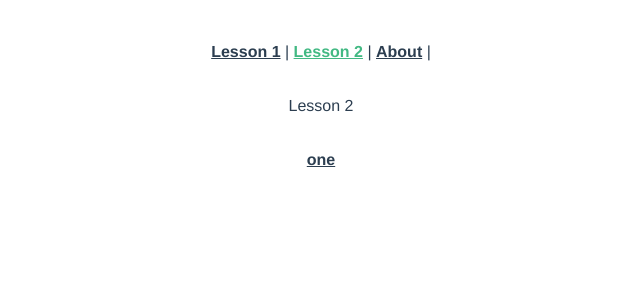
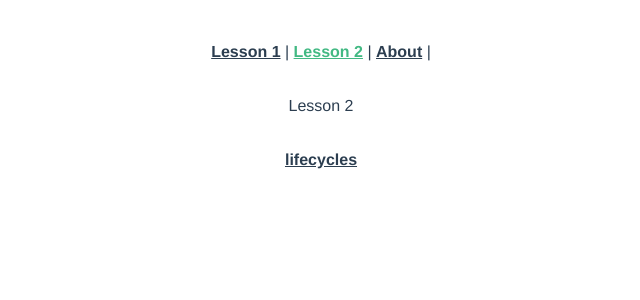
Before and after one commit to Vlad06091992/vue-baza, a Vue app: page /#/Lesson_2 in a window 1280 px wide. Shown: the top 300 px of the page, without its empty margins (319-959 px from the left). Built offline with nearby package versions, Linux system fonts and the light colour scheme.

Commit message:
add component with life cycles

```diff
--- a/src/components/Lesson 1/cakeComponent/hw1/hw-1.vue
+++ b/src/components/Lesson 1/cakeComponent/hw1/hw-1.vue
@@ -11,12 +11,12 @@
     <input class="form-control" v-model="state.firstname" />
     <p>Lastname</p>
     <input class="form-control" v-model="state.lastname" />
-  <input type="button"  class="btn btn-light" @click="addGuests" value="guests +"/>
-    <div  v-for="(guest, index) in state.guests" :key="index">
+    <input type="button" class="btn btn-light" @click="addGuests" value="guests +" />
+    <div v-for="(guest, index) in state.guests" :key="index">
       <label @dblclick="removeGuest(index)"> Guest {{ index + 1 }}</label>
       <input class="form-control" v-model="guest.name" type="text" autofocus />
     </div>
-    <button :disabled="disabledButton" type="submit"  class="btn btn-success">send data</button>
+    <button :disabled="disabledButton" type="submit" class="btn btn-success">send data</button>
   </form>
   <div v-else>
     <table class="table table-bordered">
@@ -40,14 +40,14 @@
       <tr>
         <td>Fullname</td>
         <!--        <td>{{ `${state.firstname} ${state.firstname}` }}</td>-->
-        <td>{{fullname}}</td>
+        <td>{{ fullname }}</td>
 
       </tr>
       <tr>
         <td>Guests</td>
         <td>
-        <ul  class="list-group">
-          <li class="list-group-item" v-for="guests in state.guests">{{guests.name}}</li>
+          <ul class="list-group">
+            <li class="list-group-item" v-for="guests in state.guests">{{ guests.name }}</li>
           </ul>
         </td>
       </tr>
@@ -59,20 +59,20 @@
 //TODO 01.35.00
 
 
-
 <script lang="ts">
-import { computed, defineComponent, reactive, ref } from "vue";
+import { computed, defineComponent, reactive, ref, onMounted } from "vue";
 import InputComponent from "./InputComponent.vue";
 
-class Guest{
+class Guest {
   name: string;
-  constructor(name:string){
-    this.name = name
+
+  constructor(name: string) {
+    this.name = name;
   }
 }
 
 type GuestsType = {
-  name:string
+  name: string
 }
 
 type StateType = {
@@ -89,7 +89,7 @@ export default defineComponent({
   components: {
     InputComponent
   },
-  setup() {
+  setup(props,ctx) {
     const state: StateType = reactive({
       email: "",
       phone: "",
@@ -98,10 +98,14 @@ export default defineComponent({
       guests: []
     });
 
-    let show = ref(false);
-    let firstInp = ref(null);
+    let show:any = ref(false);
+    let firstInp = ref<HTMLInputElement>();
     const getFieldNames = Object.keys(state);
 
+    onMounted(() => {
+      console.dir(firstInp.value)
+      firstInp.value?.focus();
+    });
     const toggleShow = () => {
       show.value = !show.value;
     };
@@ -112,18 +116,17 @@ export default defineComponent({
     });
 
     const fullname = computed(() => {
-      return `${state.firstname} ${state.lastname}`
+      return `${state.firstname} ${state.lastname}`;
     });
 
     const addGuests = () => {
-      console.log(firstInp)
-      state.guests.push(new Guest(''));
+      console.log(firstInp);
+      state.guests.push(new Guest(""));
     };
 
-    const removeGuest = (index:number) => {
-      state.guests.splice(index,1);
+    const removeGuest = (index: number) => {
+      state.guests.splice(index, 1);
     };
-
 
 
     return {
@@ -134,7 +137,8 @@ export default defineComponent({
       disabledButton: formReady,
       addGuests,
       fullname,
-      removeGuest
+      removeGuest,
+      firstInp
     };
   }
 });
@@ -147,7 +151,7 @@ export default defineComponent({
   box-sizing: border-box;
 }
 
-.form-control{
+.form-control {
   width: 300px;
 }
 
--- a/src/components/Lesson 2/Lesson_2.vue
+++ b/src/components/Lesson 2/Lesson_2.vue
@@ -1,8 +1,8 @@
 <template>
   <div>Lesson 2</div>
   <nav>
-    <router-link to="/Lesson_2/one"
-    >one
+    <router-link to="/Lesson_2/lifecycles"
+    >lifecycles
     </router-link
     >
 <!--    |-->
--- /dev/null
+++ b/src/components/Lesson 2/lifecycles.vue
@@ -0,0 +1,59 @@
+<template>
+  <div class="form-group">
+    <label>Email</label>
+    <input type="text" class="form-control" v-model="state.email">
+    <hr>
+    {{ state.email }}
+  </div>
+</template>
+
+
+<script lang="ts">
+import { computed, defineComponent, onBeforeMount, onBeforeUpdate, onMounted, onUpdated, reactive, ref } from "vue";
+
+
+export default defineComponent({
+  name: "lifecycles",
+  props: {},
+
+  setup() {
+    const state = reactive({
+      email: "test email"
+    });
+
+    onBeforeMount(() => {
+      console.log("beforeMounted");
+      console.log(state);
+    });
+
+
+    onMounted(() => {
+      console.log("mounted");
+      console.log(state);
+
+    });
+
+    onBeforeUpdate(() => {
+      console.log("beforeUpdate");
+      console.log(state);
+
+    })
+      onUpdated(() => {
+        console.log("updated");
+        console.log(state);
+
+      });
+
+
+    return {
+      state
+
+    };
+  }
+});
+</script>
+
+
+<style scoped lang="css">
+
+</style>
--- a/src/components/Lesson 2/one.vue
+++ /dev/null
@@ -1,30 +0,0 @@
-<template>
-  <div>one</div>
-</template>
-
-<script lang="ts">
-import { computed, defineComponent, reactive, ref } from "vue";
-
-
-
-export default defineComponent({
-  name: "hw1",
-  props: {},
-
-  setup() {
-    const state= reactive({
-    });
-
-
-    return {
-      state,
-
-    };
-  }
-});
-</script>
-
-
-<style scoped lang="css">
-
-</style>
--- a/src/router/index.ts
+++ b/src/router/index.ts
@@ -7,7 +7,7 @@ import Vfor from "@/components/Lesson 1/Vfor.vue";
 import Cake from "@/components/Lesson 1/cakeComponent/Cake.vue";
 import hw1 from "@/components/Lesson 1/cakeComponent/hw1/hw-1.vue";
 import Lesson_2 from "@/components/Lesson 2/Lesson_2.vue";
-import One from "@/components/Lesson 2/one.vue";
+import One from "@/components/Lesson 2/lifecycles.vue";
 
 const routes: Array<RouteRecordRaw> = [
   {
@@ -48,8 +48,8 @@ const routes: Array<RouteRecordRaw> = [
     component: Lesson_2,
     children: [
       {
-        path: "one",
-        name: "one",
+        path: "lifecycles",
+        name: "lifecycles",
         component: One
       }
 
```
Lines whose indentation alone changed are shown as unchanged.
